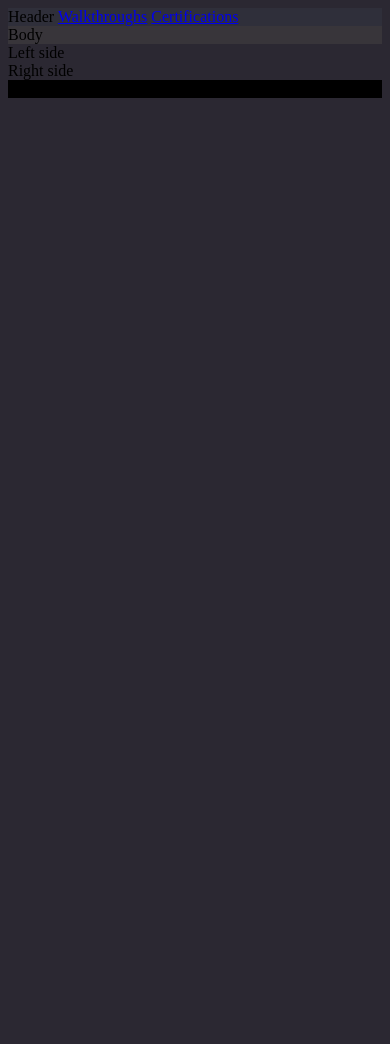
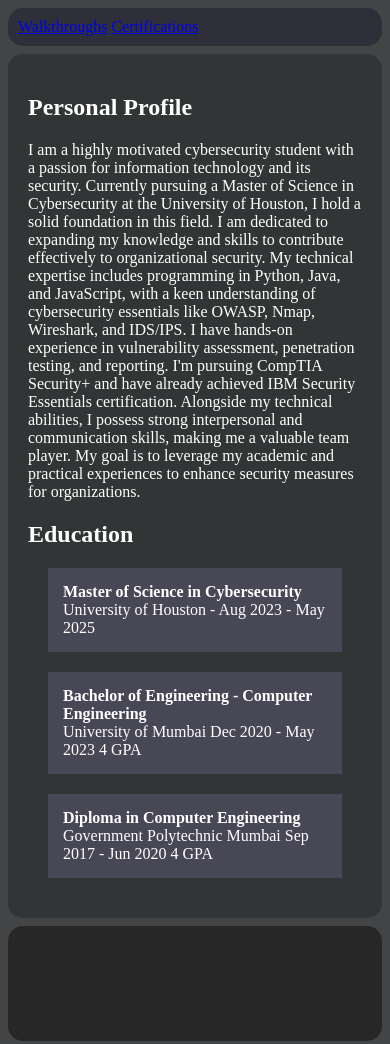
Before and after one commit to PrathameshAdake/PrathameshAdake.github.io, a plain HTML site: page index.html in a window 390 px wide. Shown: the top 1044 px of the page. Before the commit the page ends 844 px from the top, so only its background shows below. Drawn offline with Linux system fonts and the light colour scheme.

Commit message:
Edited CSS and also added some content from resume

```diff
--- a/index.html
+++ b/index.html
@@ -1,20 +1,67 @@
 <!DOCTYPE html>
 <html lang="en">
   <head>
-    <meta charset="UTF-8">
-    <meta name="viewport" content="width=device-width, initial-scale=1.0">
-    <meta http-equiv="X-UA-Compatible" content="ie=edge">
+    <meta charset="UTF-8" />
+    <meta name="viewport" content="width=device-width, initial-scale=1.0" />
+    <meta http-equiv="X-UA-Compatible" content="ie=edge" />
     <title>Profile</title>
-    <link rel="stylesheet" href="./styles.css">
+    <link rel="stylesheet" href="./styles.css" />
   </head>
   <body>
-    <div class="main_header">Header
-	    <a href="/walkthroughs/">Walkthroughs</a>
-	    <a href="/certifications/">Certifications</a>
+    <div class="main_header">
+      <a href="/walkthroughs/">Walkthroughs</a>
+      <a href="/certifications/">Certifications</a>
     </div>
-    <div class="main_body">Body</div>
-      <div class="left_side_div">Left side</div>
-      <div class="right_side_div">Right side</div>
+    <div class="main_summary">
+      <div class="personal_profile">
+        <h2>Personal Profile</h2>
+        I am a highly motivated cybersecurity student with a passion for
+        information technology and its security. Currently pursuing a Master of
+        Science in Cybersecurity at the University of Houston, I hold a solid
+        foundation in this field. I am dedicated to expanding my knowledge and
+        skills to contribute effectively to organizational security. My
+        technical expertise includes programming in Python, Java, and
+        JavaScript, with a keen understanding of cybersecurity essentials like
+        OWASP, Nmap, Wireshark, and IDS/IPS. I have hands-on experience in
+        vulnerability assessment, penetration testing, and reporting. I'm
+        pursuing CompTIA Security+ and have already achieved IBM Security
+        Essentials certification. Alongside my technical abilities, I possess
+        strong interpersonal and communication skills, making me a valuable team
+        player. My goal is to leverage my academic and practical experiences to
+        enhance security measures for organizations.
+      </div>
+      <div class="education">
+        <h2>Education</h2>
+        <div class="education_box">
+          <b>Master of Science in Cybersecurity</b>
+          University of Houston - Aug 2023 - May 2025
+
+        </div>
+        <div class="education_box">
+          <b>Bachelor of Engineering - Computer Engineering</b>
+          University of Mumbai Dec 2020 - May 2023
+          4 GPA
+        </div>
+        <div class="education_box">
+          <b>Diploma in Computer Engineering</b>
+          Government Polytechnic Mumbai Sep 2017 - Jun 2020
+          4 GPA
+        </div>
+      </div>
+    </div>
+    <div class="prof_attributes"></div>
+    <div class="resume_left">
+      <h2>Work Experience</h2>
+      Virtually Testing Foundation, California, USA (Online) Oct 2021 – Dec 2021
+      • Studied and Implemented OWASP TOP 10(2021) each week and wrote a full
+      detailed report on the findings discovered. • Worked and communicated with
+      people from different countries building up strong interpersonal
+      communication skills. • Maintained and debriefed the vulnerabilities
+      report to the international peers working with me. Real Info Technologies,
+      Mumbai, India July 2018 – Aug 2018 • Developed an Inventory management
+      system using C#. • Oversaw group of 3 when developing the application
+    </div>
+    <div class="resume_right">resume Right side</div>
     <div class="main_footer">Footer</div>
   </body>
 </html>
--- a/styles.css
+++ b/styles.css
@@ -1,24 +1,89 @@
 body {
-    background-color: #2B2832;
+    background-color: #424445;
+    display: grid;
+    height: 200vh;
+    grid-template-columns: 0.5fr 1fr 1fr;
+    grid-template-rows: 0.2fr 2fr 2fr 0.5fr ;
+    grid-template-areas:
+    "main_header main_header main_header"
+    "prof_attributes main_summary main_summary"
+    "prof_attributes resume_left resume_right"
+    "main_footer main_footer main_footer"
+    ;
+    grid-gap: 0.5rem;
   }
 .main_header{
+    padding: 10px 10px 10px 10px;
+    border-radius: 15px;
     background-color: #2F2F3A;
+    grid-area: main_header;
+    color: white;
 }
-  .main_body{
-    background-color: #38353A;
+.main_summary{
+    display: flex;
+    flex-direction: column;
+    padding: 20px 20px 20px 20px;
+    color: white;
+    border-radius: 15px;
+    background-color: #323535;
+    grid-area: main_summary;
     }
-  .left_side_div{
+.personal_profile{
 
 }
-  .right_side_div{
+.education{
 
 }
+.education_box{
+    display: flex;
+    flex-direction: column;
+    background-color: #484756;
+    margin: 20px;
+    padding: 15px 15px 15px 15px;
+}
+.prof_attributes{
+    padding: 10px 10px 10px 10px;
+    color: white;
+    border-radius: 15px;
+    background-color: #272727;
+    grid-area: prof_attributes;
+  }
+  .resume_left{
+    padding: 10px 10px 10px 10px;
+    color: white;
+    border-radius: 15px;
+    background-color: #323535;
+    grid-area: resume_left;
+  }
+  .resume_right{
+    padding: 10px 10px 10px 10px;
+    color: white;
+    border-radius: 15px;
+    background-color: #323535;
+    grid-area: resume_right;
+}
 .main_footer{
+    padding: 10px 10px 10px 10px;
+    color: white;
+    border-radius: 15px;
     background-color: #000000;
+    grid-area: main_footer;
   }
-  h1 {
-    color: blue;
+
+
+
+  @media only screen and (max-width: 550px){
+    body{
+        display: grid;
+        grid-template-columns: 1fr;
+        grid-template-rows: 0.2fr 1fr 1fr 3fr 2fr 0.5fr;
+        grid-template-areas:
+        "main_header"
+        "main_summary"
+        "prof_attributes"
+        "resume_left"
+        "resume_right"
+        "main_footer"
+        ;
     }
-  p {
-    color: red;
   }
```
Lines whose indentation alone changed are shown as unchanged.
